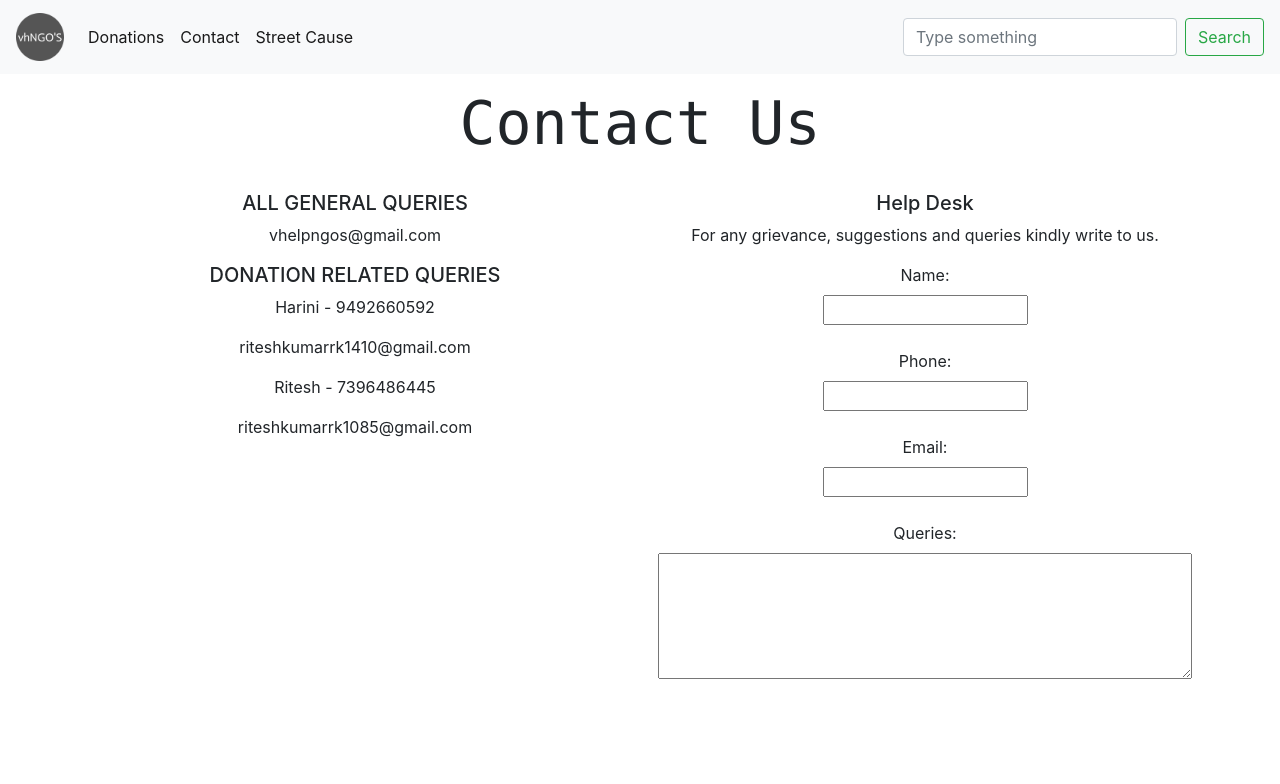
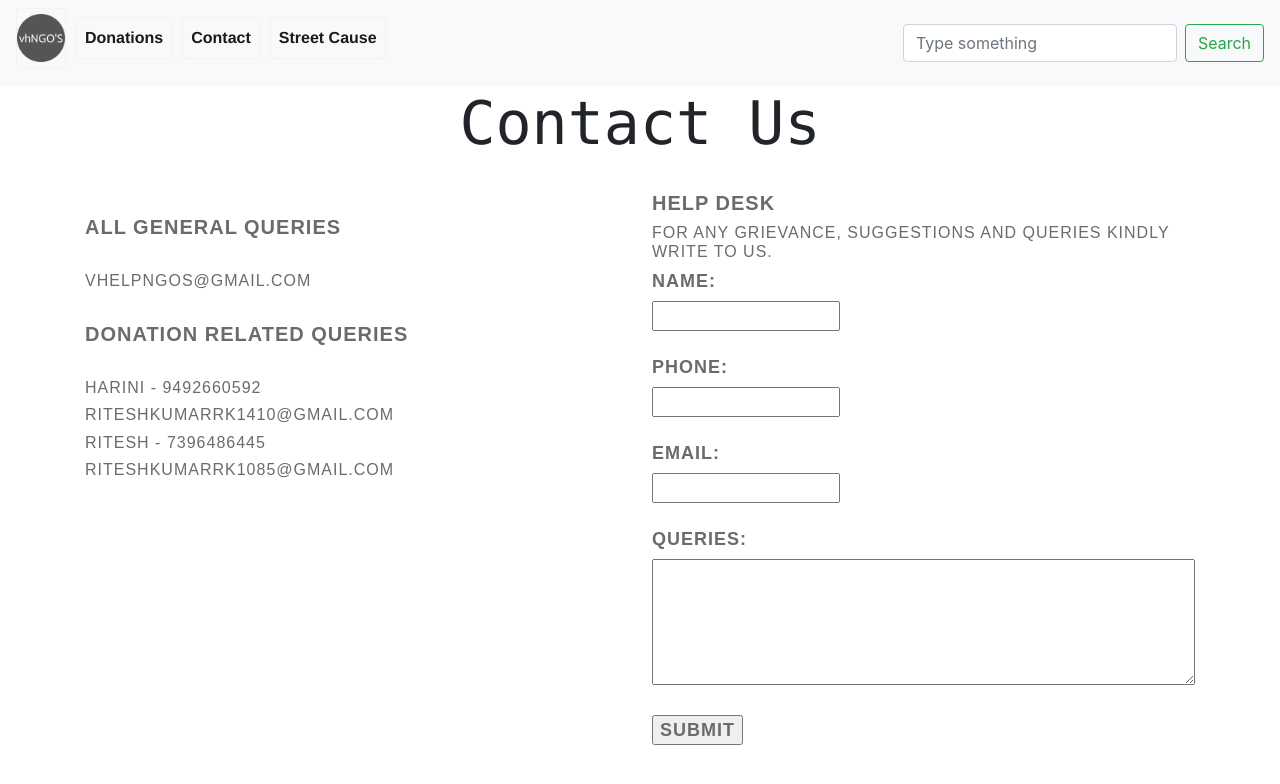
Before and after one commit to Ritesh-Kumarr/VHelpNGOs, a plain HTML site: page contact.html in a window 1280 px wide. Drawn offline with nearby package versions, Linux system fonts and the light colour scheme.

Commit message:
made changes in contact page. changed the font and added a submit button

```diff
--- a/CSS/styles.css
+++ b/CSS/styles.css
@@ -25,6 +25,14 @@ h1{
     /*padding: 14px 16px;*/
     /*text-decoration: none;*/
     /*font-size: 17px;*/
+    font-family: Helvetica;
+    font-weight: bold;
+    margin-right: 10px;
+    margin-bottom: 10px;
+    border-radius: 4px;
+    border: 1px solid #f2f2f2;
+    /*background-color: #5ffbf1;*/
+    margin-bottom: 10px;
 }
 
 .navbar a:hover {
--- a/contact.html
+++ b/contact.html
@@ -8,6 +8,39 @@
   <link rel="stylesheet" href="https://cdn.jsdelivr.net/npm/bootstrap@4.3.1/dist/css/bootstrap.min.css" integrity="sha384-ggOyR0iXCbMQv3Xipma34MD+dH/1fQ784/j6cY/iJTQUOhcWr7x9JvoRxT2MZw1T" crossorigin="anonymous">
   <link rel="stylesheet" href="CSS/styles.css">
 </head>
+<style>
+  .con1{
+    color: #6a6b6a;
+    font-family: Raleway,Sans-serif;
+    font-size: 18px;
+    font-weight: 700;
+    text-transform: uppercase;
+    line-height: 24px;
+    letter-spacing: 1px;
+    text-align: left;
+  }
+  .con2{
+    color: #6a6b6a;
+    font-family: Raleway,Sans-serif;
+    font-size: 18px;
+    font-weight: 700;
+    text-transform: uppercase;
+    line-height: 24px;
+    letter-spacing: 1px;
+    text-align: left;
+  }
+  .but{
+    color: #6a6b6a;
+    font-family: Raleway,Sans-serif;
+    font-size: 18px;
+    font-weight: 700;
+    text-transform: uppercase;
+    line-height: 24px;
+    letter-spacing: 1px;
+    text-align: left;
+
+  }
+</style>
 <body class="con">
 
 
@@ -47,20 +80,24 @@
 <!--***********************************************************************************************-->
 <div class="container text-center">
   <div class="row">
-    <div class="col">
-      <h5>ALL GENERAL QUERIES</h5>
-      <p>vhelpngos@gmail.com</p>
-      <h5>DONATION RELATED QUERIES</h5>
-      <P>Harini - 9492660592</P>
-      <p>riteshkumarrk1410@gmail.com</p>
-      <p>Ritesh - 7396486445</p>
-      <p>riteshkumarrk1085@gmail.com</p>
+    <div class="col con1">
+      <br>
+      <h5><strong>ALL GENERAL QUERIES</strong></h5>
+      <br>
+      <h6>vhelpngos@gmail.com</h6>
+      <br>
+      <h5><strong>DONATION RELATED QUERIES</strong></h5>
+      <br>
+      <h6>Harini - 9492660592</h6>
+      <h6>riteshkumarrk1410@gmail.com</h6>
+      <h6>Ritesh - 7396486445</h6>
+      <h6>riteshkumarrk1085@gmail.com</h6>
     </div>
 
 
-    <div class="col">
-      <h5>Help Desk</h5>
-      <p>For any grievance, suggestions and queries kindly write to us.</p>
+    <div class="col con2">
+      <h5><strong>Help Desk</strong></h5>
+      <h6>For any grievance, suggestions and queries kindly write to us.</h6>
       <form>
         <label>Name:</label>
         <br>
@@ -80,7 +117,11 @@
         <label>Queries:</label>
         <br>
         <textarea cols="50" rows="5" value="Message"></textarea>
+        <br>
+        <br>
+        <input class="but" type="submit" value="Submit">
       </form>
+
     </div>
 
   </div>
```
Also changed, not shown: donations.html (+1 -1 lines), login_page.html (added), signup_page.html (added).
